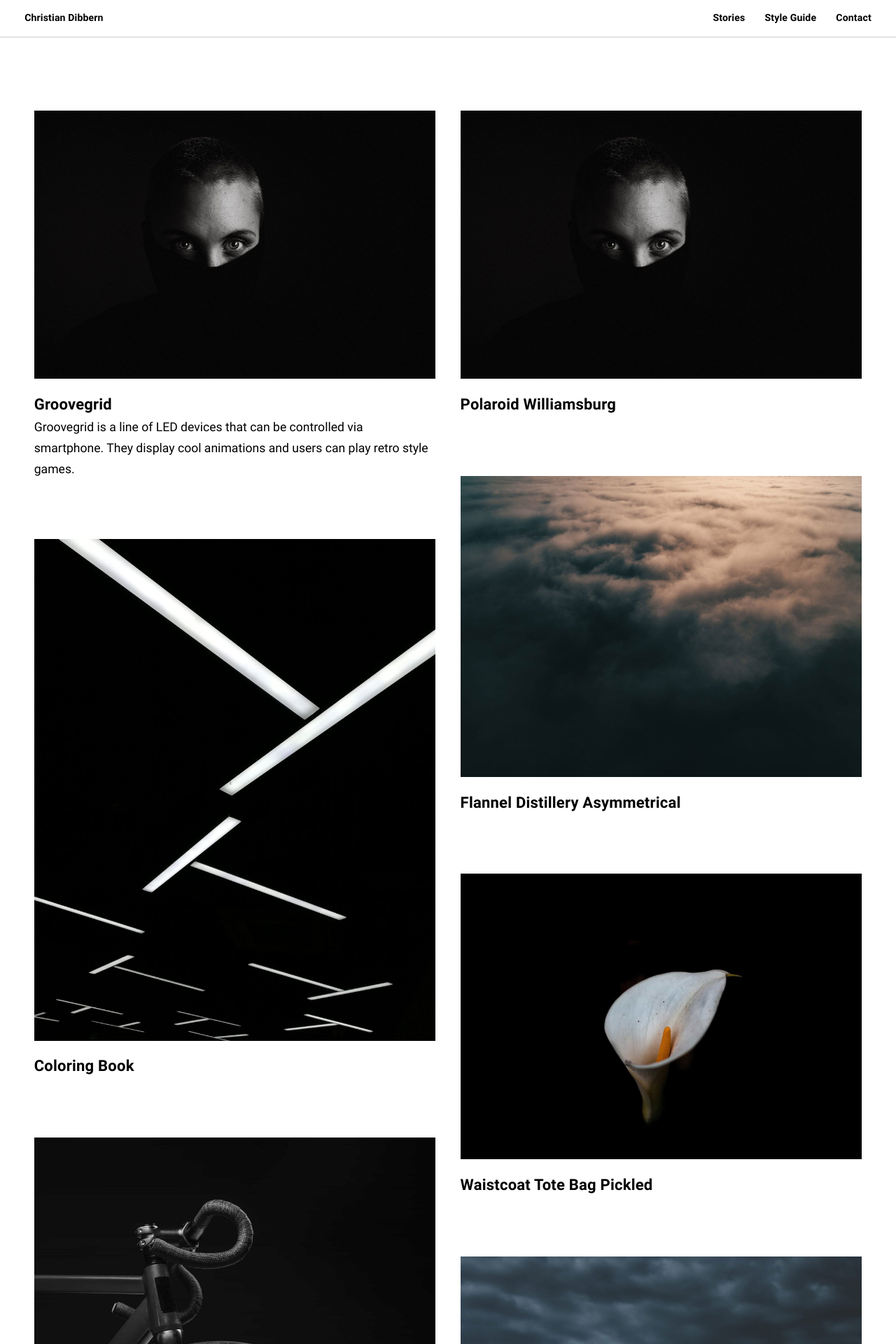
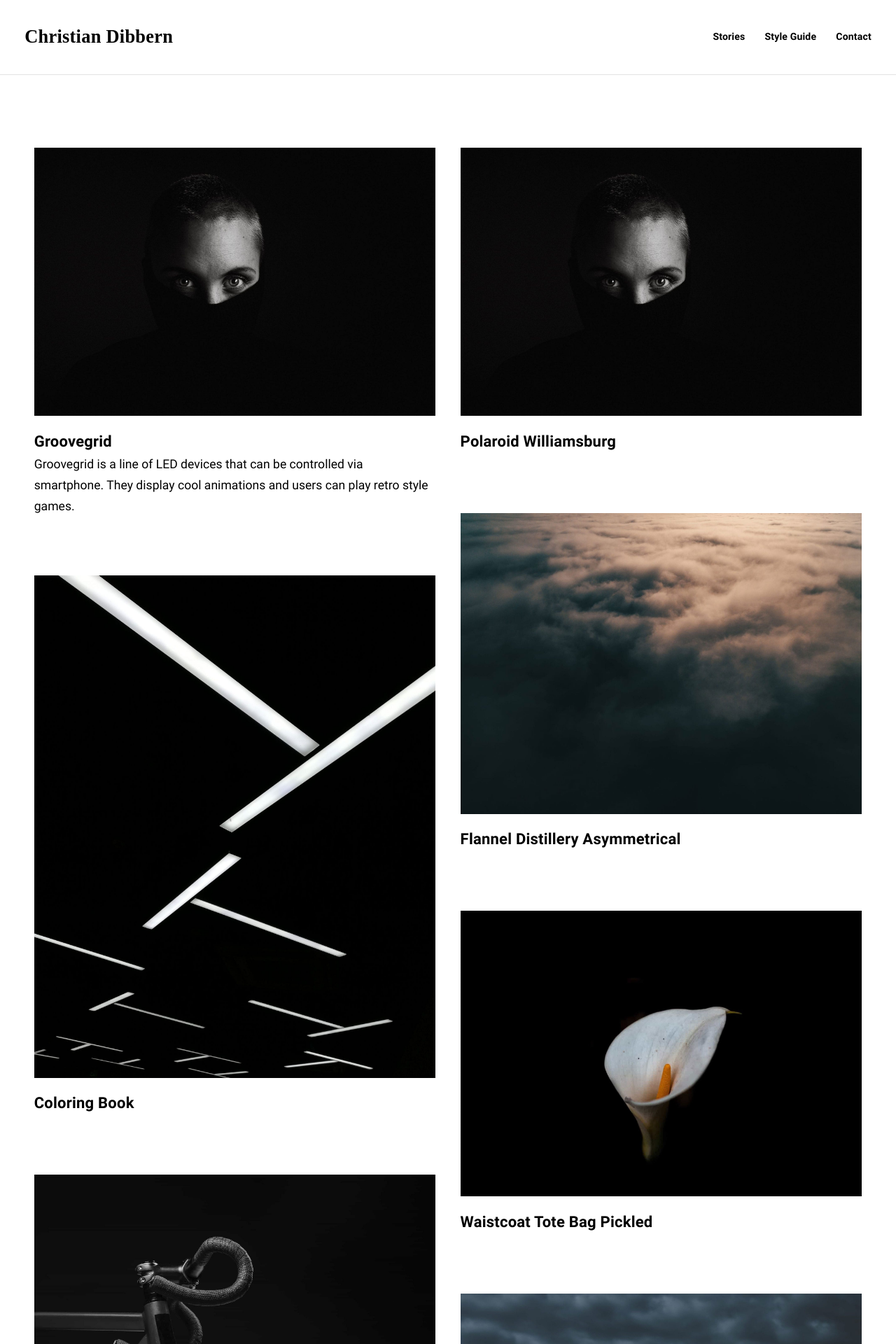
Before and after one commit to ChristianDibbern/christiandibbern.github.io, a Jekyll site: the page built from index.html, in a window 1280 px wide. Shown: the top 1920 px of the page at 70% size. Built offline with Jekyll 4.4.1, drawn with Linux system fonts in a browser that asks for light colours; some web fonts are replaced.

Commit message:
Bigger Header

```diff
--- a/assets/css/app.css
+++ b/assets/css/app.css
@@ -801,12 +801,12 @@ main {
   -webkit-box-pack: justify;
   -ms-flex-pack: justify;
   justify-content: space-between;
-  height: 3em;
+  height: 6em;
   width: 100%;
   padding-right: 1em;
   padding-left: 1em;
   background-color: #fff;
-  border-bottom: 1px solid rgba(0, 0, 0, .1)
+  /*border-bottom: 1px solid rgba(0, 0, 0, .1)*/
 }
 
 @media (min-width:32em) {
@@ -816,9 +816,15 @@ main {
   }
 }
 
-.header__list>*, .header__title {
+.header__list>* {
   font-size: .8em;
   color: #000
+}
+
+.header__title {
+  font-size: 1.5em;
+  font-family: Lora;
+  color: #000;
 }
 
 .header__list {
```
